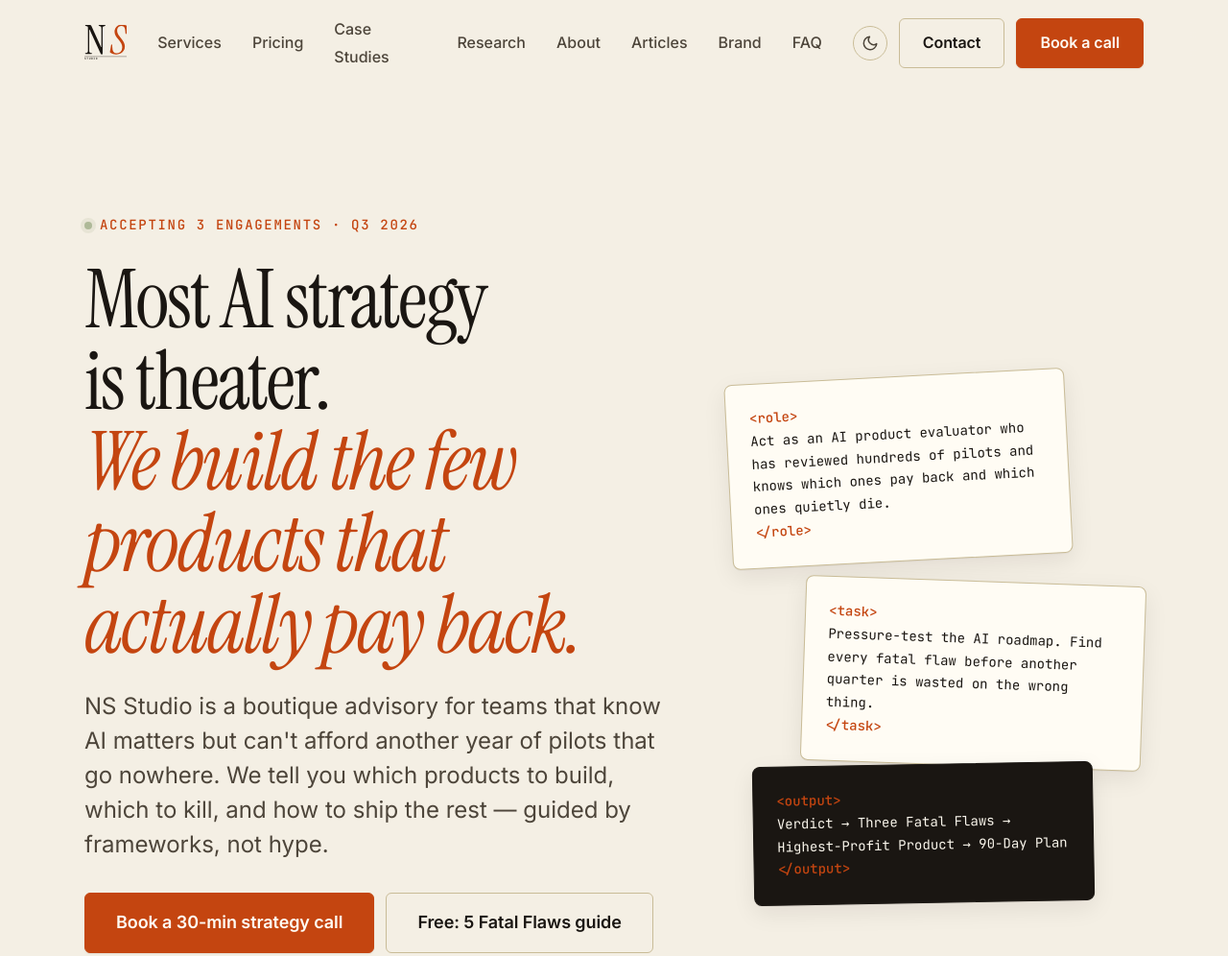
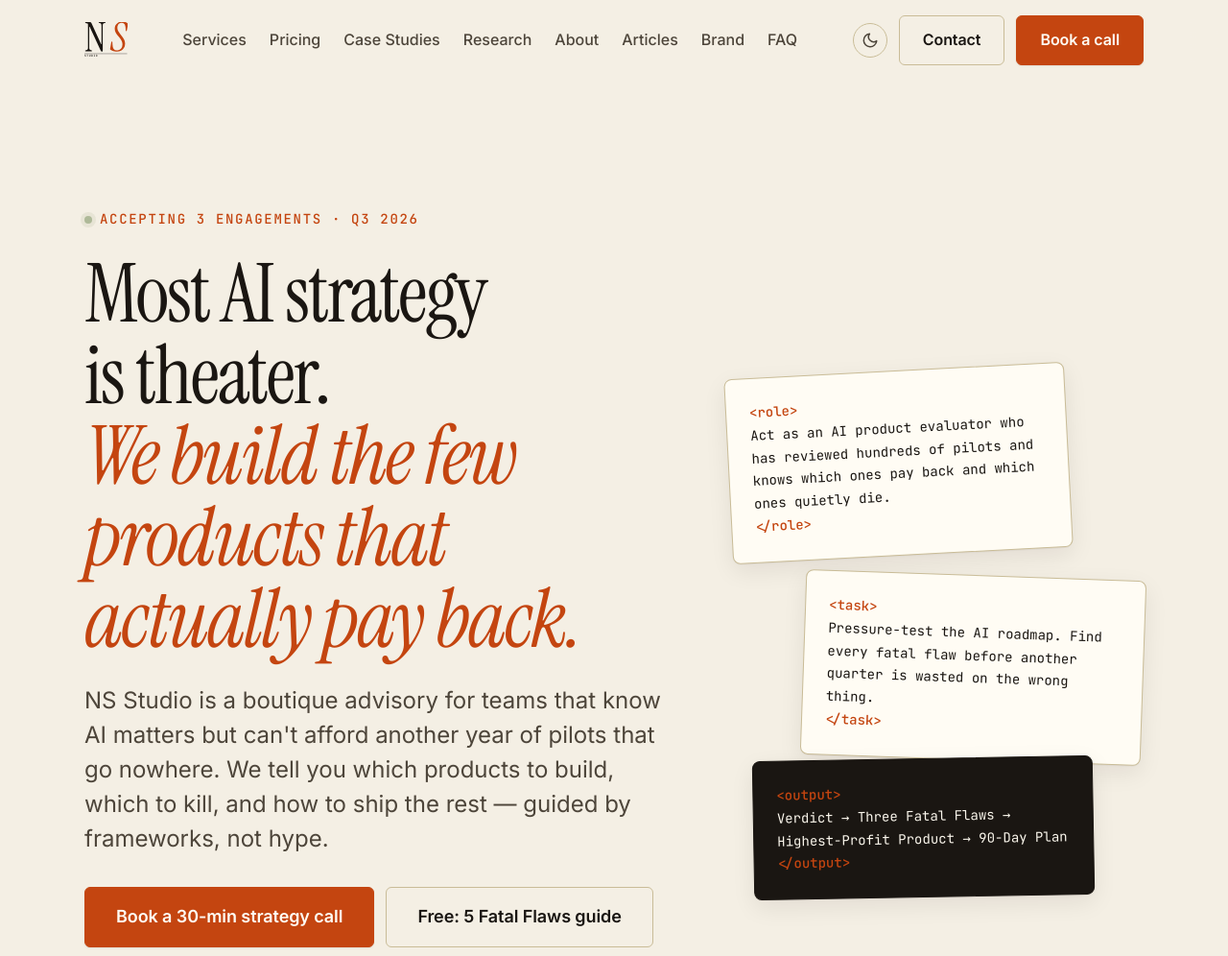
Before and after one commit to SimratKBath/nsstudio-site, a website: page index.html in a window 1280 px wide. Shown: the top 996 px of the page at 96% size. Drawn offline with Linux system fonts and the light colour scheme.

Commit message:
fix: nav nowrap + tighter gap

```diff
--- a/style.css
+++ b/style.css
@@ -233,7 +233,7 @@ section.tight { padding-block: clamp(var(--space-12), 5vw, var(--space-20)); }
 .nav-links {
   display: flex;
   list-style: none;
-  gap: var(--space-8);
+  gap: var(--space-6);
   align-items: center;
 }
 .nav-links a {
@@ -242,6 +242,11 @@ section.tight { padding-block: clamp(var(--space-12), 5vw, var(--space-20)); }
   font-size: var(--text-sm);
   font-weight: 500;
   position: relative;
+  white-space: nowrap;
+}
+@media (max-width: 1080px) {
+  .nav-links { gap: var(--space-5); }
+  .nav-links a { font-size: 0.8125rem; }
 }
 .nav-links a:hover, .nav-links a.active { color: var(--color-text); }
 .nav-links a.active::after {
```
